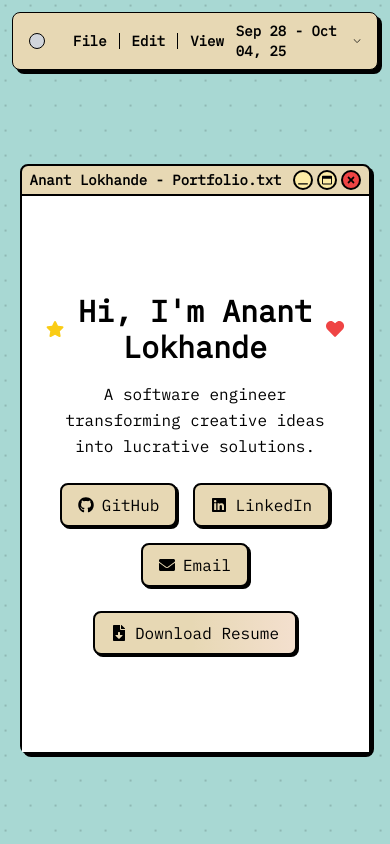
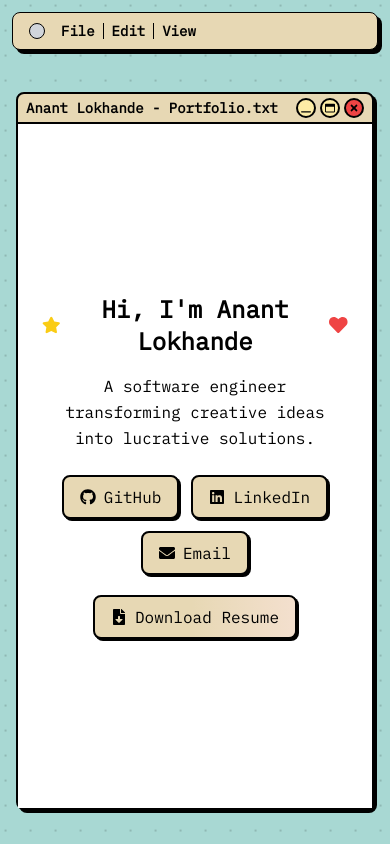
Before and after one commit to Anantlok/Portfolio-main, a React (Create React App) app: page / in a window 390 px wide. Built offline with nearby package versions, Linux system fonts and the light colour scheme.

Commit message:
changed some stuff

```diff
--- a/src/App.js
+++ b/src/App.js
@@ -46,19 +46,20 @@ export default function App() {
       {/* Main layout container, sits on top of the background */}
       <div className="relative z-10 h-full grid grid-rows-[auto_1fr]">
         {/* Navigation Bar */}
-        <div className="w-full px-3 pt-3 pb-1">
+        <div className="w-full px-3 pt-3 pb-2">
           <div className="w-full bg-window-frame text-sm flex items-center justify-between border border-black rounded-lg shadow-[4px_4px_0px_black] p-2 px-4">
-            <div className="flex items-center gap-4 text-black">
-              <div className="w-4 h-4 rounded-full bg-gray-300 border border-black"></div>
+            <div className="flex items-center gap-2 sm:gap-4 text-black">
+              <div className="w-4 h-4 rounded-full bg-gray-300 border border-black flex-shrink-0"></div>
               <div className="flex items-center font-semibold">
-                <span className="px-3 cursor-pointer hover:bg-black hover:text-white transition-colors">File</span>
+                <span className="px-2 sm:px-3 cursor-pointer hover:bg-black hover:text-white transition-colors">File</span>
                 <div className="h-4 w-px bg-black"></div>
-                <span className="px-3 cursor-pointer hover:bg-black hover:text-white transition-colors">Edit</span>
+                <span className="px-2 sm:px-3 cursor-pointer hover:bg-black hover:text-white transition-colors">Edit</span>
                 <div className="h-4 w-px bg-black"></div>
-                <span className="px-3 cursor-pointer hover:bg-black hover:text-white transition-colors">View</span>
+                <span className="px-2 sm:px-3 cursor-pointer hover:bg-black hover:text-white transition-colors">View</span>
               </div>
             </div>
-            <div className="flex items-center gap-2 text-black font-semibold cursor-pointer">
+            {/* Date range hidden on mobile, shown on small screens and up */}
+            <div className="hidden sm:flex items-center gap-2 text-black font-semibold cursor-pointer">
               <span>{dateRange}</span>
               <svg xmlns="http://www.w3.org/2000/svg" width="12" height="12" fill="currentColor" viewBox="0 0 16 16">
                 <path fillRule="evenodd" d="M1.646 4.646a.5.5 0 0 1 .708 0L8 10.293l5.646-5.647a.5.5 0 0 1 .708 .708l-6 6a.5.5 0 0 1-.708 0l-6-6a.5.5 0 0 1 0-.708z"/>
@@ -73,17 +74,17 @@ export default function App() {
           <section className="h-full flex items-center justify-center snap-center p-4 sm:p-8 focus:outline-none">
             <Window
               title="Anant Lokhande - Portfolio.txt"
-              className="w-[90vw] max-w-4xl h-[70vh] max-h-[600px]"
+              className="w-full max-w-4xl h-[85vh] sm:h-[70vh] max-h-[600px]"
             >
               <div className="flex flex-col items-center justify-center text-center h-full">
                 <div className="flex-grow flex flex-col items-center justify-center">
-                  <motion.h1 className="text-3xl sm:text-4xl md:text-5xl font-bold mb-4 flex items-center gap-3" initial={{ opacity: 0, y: -20 }} animate={{ opacity: 1, y: 0 }}>
+                  <motion.h1 className="text-2xl sm:text-4xl md:text-5xl font-bold mb-4 flex items-center gap-3" initial={{ opacity: 0, y: -20 }} animate={{ opacity: 1, y: 0 }}>
                     <FaStar className="text-yellow-400" /> Hi, I'm Anant Lokhande <FaHeart className="text-red-500" />
                   </motion.h1>
-                  <p className="max-w-2xl mb-6 leading-relaxed">
+                  <p className="max-w-2xl mb-6 leading-relaxed px-2">
                     A software engineer transforming creative ideas into lucrative solutions.
                   </p>
-                  <div className="flex flex-wrap justify-center items-center gap-4">
+                  <div className="flex flex-wrap justify-center items-center gap-3 sm:gap-4">
                     <a href="https://github.com/Anantlok" target="_blank" rel="noopener noreferrer"><RetroButton><FaGithub /> GitHub</RetroButton></a>
                     <a href="https://www.linkedin.com/in/anant-lokhande-82917a232/" target="_blank" rel="noopener noreferrer"><RetroButton><FaLinkedin /> LinkedIn</RetroButton></a>
                     <a href="mailto:anant.alomano@gmail.com"><RetroButton><FaEnvelope /> Email</RetroButton></a>
@@ -103,7 +104,7 @@ export default function App() {
           </section>
 
           <section className="h-full flex items-center justify-center snap-center p-4 sm:p-8 focus:outline-none">
-            <Window title="C:\Skills" className="max-w-5xl w-full h-[80vh] max-h-[750px]">
+            <Window title="C:\Skills" className="max-w-5xl w-full h-[90vh] sm:h-[80vh] sm:max-h-[750px]">
                 <h2 className="text-2xl font-bold text-center mb-8">What I Bring to the Table</h2>
                 <div className="grid grid-cols-1 md:grid-cols-3 gap-6">
                   {skills.map((skill) => (
@@ -124,7 +125,7 @@ export default function App() {
           </section>
 
           <section className="h-full flex items-center justify-center snap-center p-4 sm:p-8 focus:outline-none">
-            <Window title="C:\Projects" className="max-w-5xl w-full h-[80vh] max-h-[750px]">
+            <Window title="C:\Projects" className="max-w-5xl w-full h-[90vh] sm:h-[80vh] sm:max-h-[750px]">
               <div className="flex flex-col h-full">
                 <h2 className="text-xl font-bold mb-6 flex items-center justify-center gap-2">
                   <FaProjectDiagram /> Projects <FaProjectDiagram />
@@ -159,7 +160,7 @@ export default function App() {
           </section>
 
           <section className="h-full flex items-center justify-center snap-center p-4 sm:p-8 focus:outline-none">
-            <Window title="Contact Me" className="max-w-5xl w-full h-[80vh] max-h-[750px]">
+            <Window title="Contact Me" className="max-w-5xl w-full h-[90vh] sm:h-[80vh] sm:max-h-[750px]">
               <div className="max-w-4xl mx-auto grid grid-cols-1 md:grid-cols-2 gap-8">
                 <form className="flex flex-col gap-4">
                   <input type="text" placeholder="Your Name" className="p-2 bg-white border-2 border-black rounded-lg" />
```
